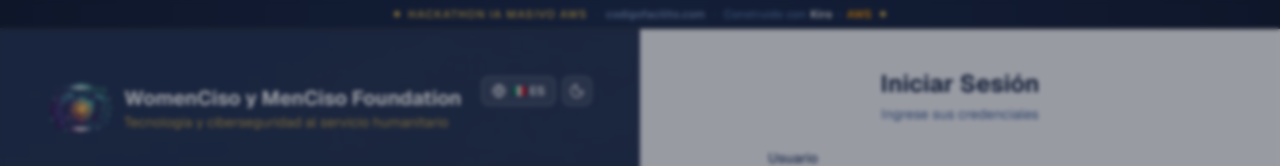
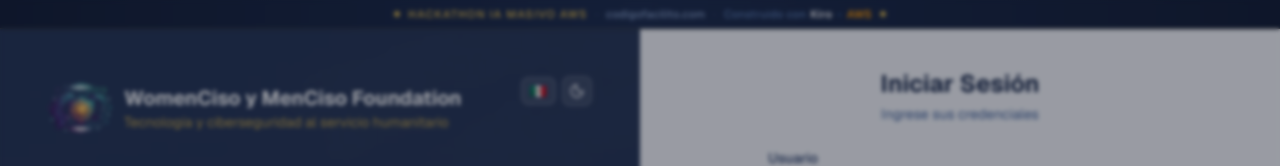
Before and after one commit to wnivia-v/WomenCiso-MenCiso-Foundation, a Next.js app: page / in a window 1280 px wide. Shown: the top 166 px of the page. Built offline with nearby package versions, Linux system fonts and the light colour scheme.

Commit message:
ux: boton de idioma solo muestra bandera - mas compacto y limpio

```diff
--- a/src/components/controles-ui.tsx
+++ b/src/components/controles-ui.tsx
@@ -1,7 +1,7 @@
 "use client";
 
 import { useState, useRef, useEffect } from "react";
-import { Moon, Sun, Globe, Check } from "lucide-react";
+import { Moon, Sun, Check } from "lucide-react";
 import { useTema } from "@/lib/theme";
 import { useI18n, type Idioma } from "@/lib/i18n";
 
@@ -50,13 +50,12 @@ export function ControlesUI({ variante = "oscuro" }: ControlesUIProps) {
       <div className="relative" ref={menuRef}>
         <button
           onClick={() => setMenuAbierto(!menuAbierto)}
-          className={`flex items-center gap-1.5 rounded-lg border px-2.5 py-1.5 text-xs font-medium transition-all active:scale-95 ${estiloBoton}`}
+          className={`flex items-center gap-1 rounded-lg border px-2 py-1.5 text-xs font-medium transition-all active:scale-95 ${estiloBoton}`}
           aria-label="Cambiar idioma"
           aria-expanded={menuAbierto}
           aria-haspopup="listbox"
         >
-          <Globe className="h-3.5 w-3.5" />
-          <span className="font-semibold">{idiomaActual.bandera} {idiomaActual.value.toUpperCase()}</span>
+          <span className="text-sm leading-none">{idiomaActual.bandera}</span>
         </button>
 
         {/* Menú desplegable */}
```
